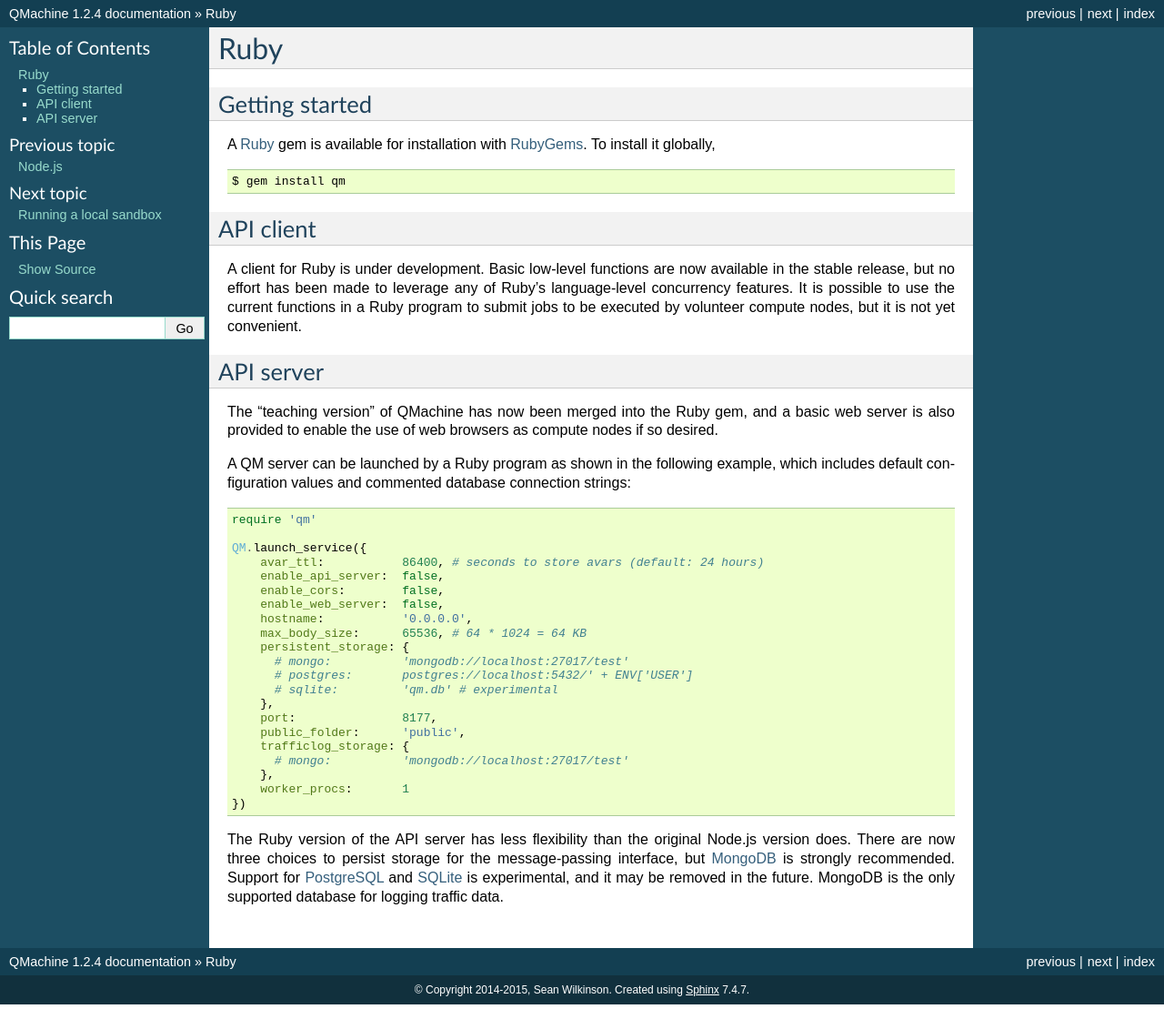
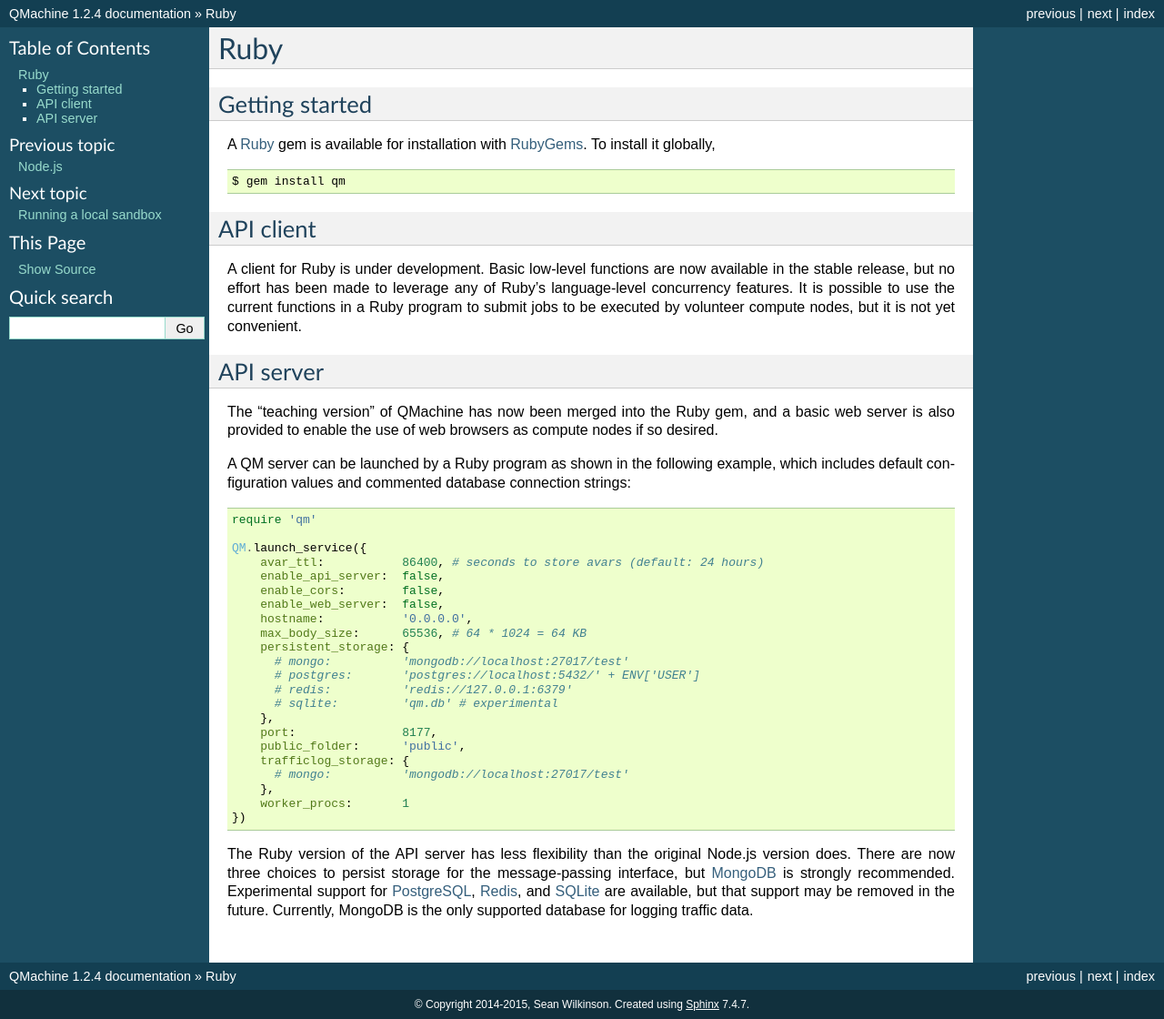
Before and after one commit to qmachine/qmachine, a Sphinx documentation site: the page built from docs/ruby.rst, in a window 1280 px wide. Shown: the whole page at 91% size. Built offline with Sphinx 7.4.7, drawn with Linux system fonts in a browser that asks for light colours.

Commit message:
Some Redis love, including experimental support for Ruby + Redis

```diff
--- a/docs/local-sandbox.rst
+++ b/docs/local-sandbox.rst
@@ -134,13 +134,14 @@ Finally, start MongoDB and then launch QM on localhost:
     $ make ruby-app
 
 QM defaults to MongoDB for storage, but the Ruby version also has experimental
-support for Postgres and SQLite. Thus, possible command-line incantations
-include:
+support for Postgres, Redis, and SQLite. Thus, possible command-line
+incantations include:
 
 .. code-block:: bash
 
     $ make ruby-app db=mongo
     $ make ruby-app db=postgres
+    $ make ruby-app db=redis
     $ make ruby-app db=sqlite
 
 
--- a/docs/ruby.rst
+++ b/docs/ruby.rst
@@ -46,7 +46,8 @@ connection strings:
         max_body_size:      65536, # 64 * 1024 = 64 KB
         persistent_storage: {
           # mongo:          'mongodb://localhost:27017/test'
-          # postgres:       postgres://localhost:5432/' + ENV['USER']
+          # postgres:       'postgres://localhost:5432/' + ENV['USER']
+          # redis:          'redis://127.0.0.1:6379'
           # sqlite:         'qm.db' # experimental
         },
         port:               8177,
@@ -60,9 +61,10 @@ connection strings:
 
 The Ruby version of the API server has less flexibility than the original
 Node.js version does. There are now three choices to persist storage for the
-message-passing interface, but MongoDB_ is strongly recommended. Support for
-PostgreSQL_ and SQLite_ is experimental, and it may be removed in the future.
-MongoDB is the only supported database for logging traffic data.
+message-passing interface, but MongoDB_ is strongly recommended. Experimental
+support for PostgreSQL_, Redis_, and SQLite_ are available, but that support
+may be removed in the future. Currently, MongoDB is the only supported database
+for logging traffic data.
 
 
 .. https://badge.fury.io/rb/qm.png
```
Also changed, not shown: .travis.yml.
